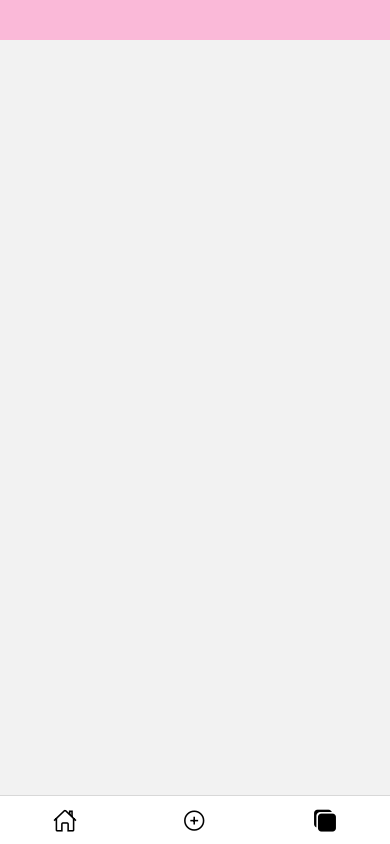
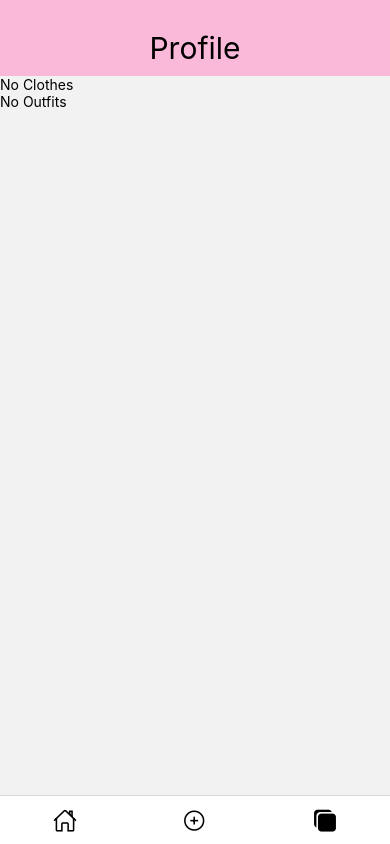
Before and after one commit to yakovdan98/Finspo, a React Native app: screen /Profile in a window 390 px wide. Built offline with nearby package versions, Linux system fonts and the light colour scheme.

Commit message:
created universal list view

```diff
--- a/App.js
+++ b/App.js
@@ -16,12 +16,12 @@ import Profile from './components/Profile';
 const Tab = createBottomTabNavigator();
 
 export default function App() {
+  const [showHeader, setShowHeader] = useState(true);
 
   return (
     <OutfitProvider>
       <ClothesProvider>
         <NavigationContainer>
-          <Header />
           <Tab.Navigator
             screenOptions={({ route }) => ({
               headerShown: false,
--- a/components/ClothesList.js
+++ /dev/null
@@ -1,29 +0,0 @@
-import React from 'react';
-import { View, Text, StyleSheet } from 'react-native';
-import { useClothes } from '../contexts/clothes';
-
-import Item from './Item';
-
-const ClothesList = () => {
-  const {clothes} = useClothes();
-
-  const list = clothes.map(item =>
-      <Item key={item.id} item={item} />
-    );
-
-  return (
-    <View style={styles.container}>
-      {list}
-    </View>
-   );
-}
-
-const styles = StyleSheet.create({
-  container: {
-    flexDirection: 'row',
-    flexWrap: 'wrap',
-  }
-})
-
-
-export default ClothesList;
--- a/components/ItemList.js
+++ b/components/ItemList.js
@@ -1,17 +1,31 @@
-import { View } from "react-native";
-import React, { useContext } from 'react';
-import Item from "./Item";
+import React from 'react';
+import { View, Text, StyleSheet } from 'react-native';
 
+import Item from './Item';
 
-const ItemList = ({items}) => {
+const ItemList = (props) => {
 
+  const list = props.list.map(item =>
+    <Item key={item.id} item={item} />
+  );
+
+  if (props.list.length === 0) {
+    return (<Text>No {props.type}</Text>)
+  } else {
     return (
-    <View>
-      {items.map((item) =>
-        <Item key={item.key} item={item}/>
-      )}
+      <View style={styles.container}>
+        {list}
       </View>
     );
   }
+}
+
+const styles = StyleSheet.create({
+  container: {
+    flexDirection: 'row',
+    flexWrap: 'wrap',
+  }
+})
+
 
 export default ItemList;
--- a/components/Profile.js
+++ b/components/Profile.js
@@ -1,14 +1,22 @@
 import React from 'react';
 import { ScrollView, Text } from 'react-native';
-import ClothesList from './ClothesList';
+import ItemList from './ItemList';
+import Header from './Header';
 import OutfitList from './OutfitList';
+import { useClothes } from '../contexts/clothes';
+import { useOutfits } from '../contexts/outfits';
+
 const Profile = () => {
-
+  const { clothes } = useClothes();
+  const { outfits } = useOutfits();
   return (
-    <ScrollView>
-      <ClothesList />
-      <OutfitList />
-    </ScrollView>
+    <>
+      <Header title='Profile' />
+      <ScrollView>
+        <ItemList type='Clothes' list={clothes}/>
+        <ItemList type='Outfits' list={outfits}/>
+      </ScrollView>
+    </>
   );
 }
 
```
Lines whose indentation alone changed are shown as unchanged.
